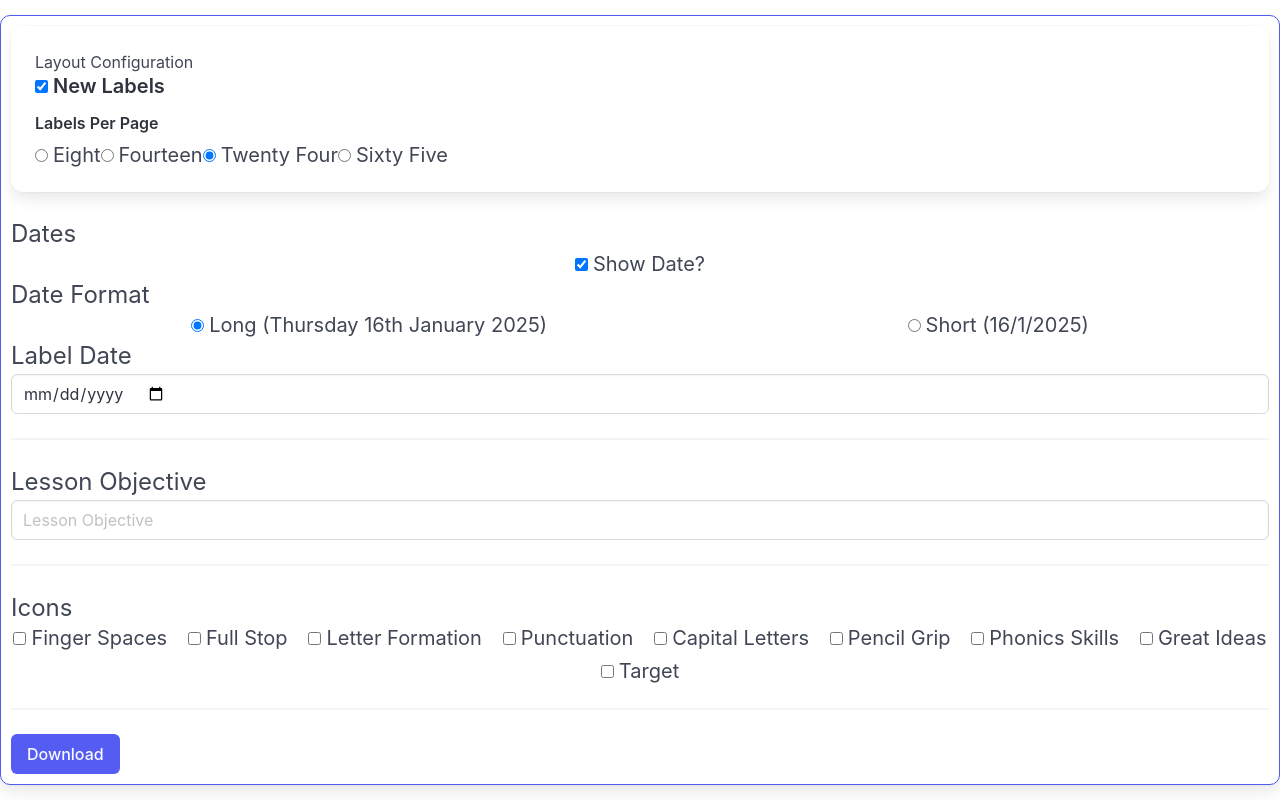
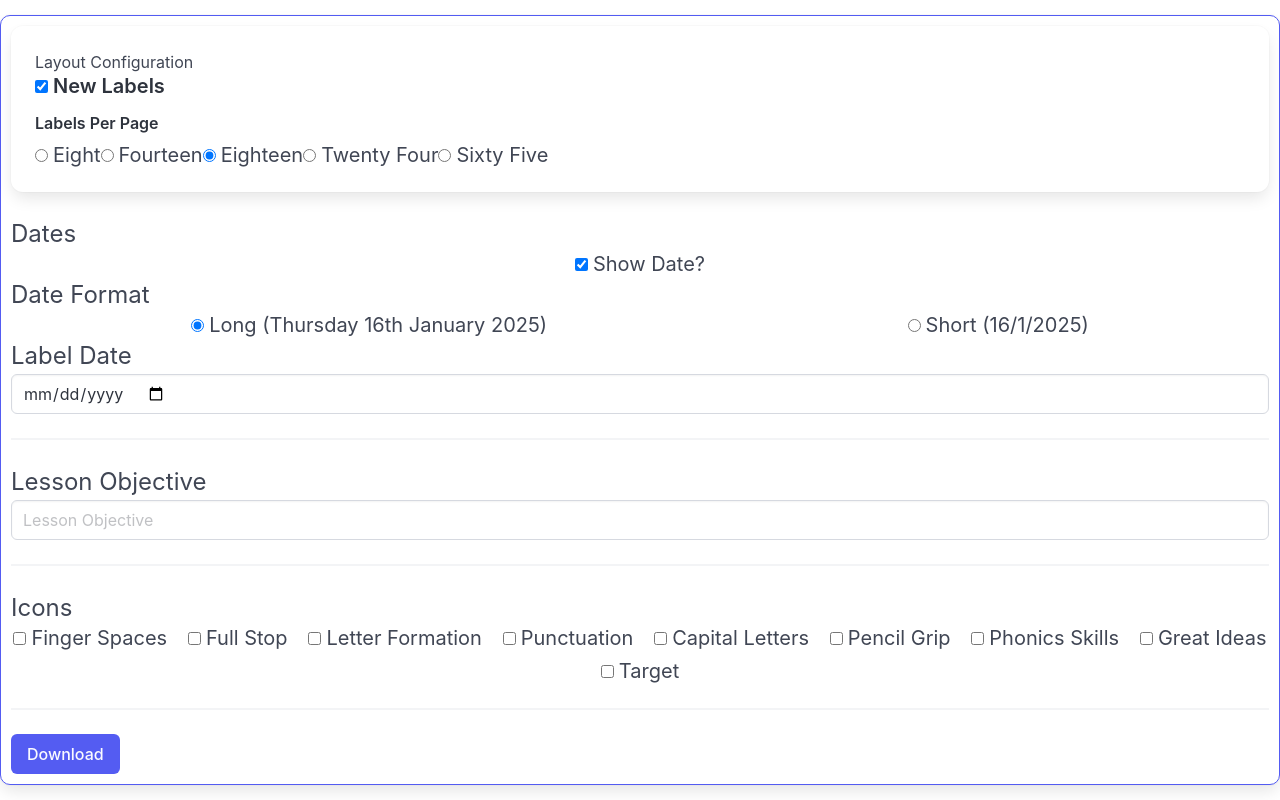
Before and after one commit to cmj91uk/label-designer, a React (Vite) app: page / in a window 1280 px wide. Built offline with nearby package versions, Linux system fonts and the light colour scheme.

Commit message:
Update form.tsx

```diff
--- a/src/form.tsx
+++ b/src/form.tsx
@@ -1,7 +1,7 @@
 import { SubmitHandler, useForm } from 'react-hook-form';
 import { buildPdf } from './pdf-builder';
 import { FingerSpace, Formation, FullStop, Punctuation, GreatIdeas, Capital, PencilGrip, PhonicsSkills, Target } from './icons';
-import { EightPerSheet, ILabelFormat, SixtyFivePerSheet, TwentyFourPerSheet, FourteenPerSheet } from './label';
+import { EightPerSheet, ILabelFormat, SixtyFivePerSheet, TwentyFourPerSheet, FourteenPerSheet, EighteenPerSheet } from './label';
 import { ILabelSpec } from './label-spec';
 import { formatDate } from './dateFormatter';
 
@@ -19,7 +19,7 @@ interface LessonForm {
     capitals: boolean,
     phonicsSkills: boolean,
     target: boolean,
-    labelFormat: 'eight' | 'twentyfour' | 'sixtyfive' | 'fourteen',
+    labelFormat: 'eight' | 'twentyfour' | 'sixtyfive' | 'fourteen' | 'eighteen',
     dateFormat: 'long' | 'short'
 }
 
@@ -38,7 +38,7 @@ export const Form = () => {
     } = useForm<LessonForm>({
         defaultValues: {
             showDate: true,
-            labelFormat: 'twentyfour',
+            labelFormat: 'eighteen',
             dateFormat: 'long',
             useNewLabels: true
         }
@@ -84,19 +84,22 @@ export const Form = () => {
         let format: ILabelFormat = TwentyFourPerSheet;
         switch (data.labelFormat) {
             case 'eight':
-                format = EightPerSheet
-                break;
-            case 'fourteen':
-                format = FourteenPerSheet
-                break;
-            case 'twentyfour':
-                format = TwentyFourPerSheet
-                break;
-            case 'sixtyfive':
-                format = SixtyFivePerSheet
+                format = EightPerSheet;
                 break;
             case 'fourteen':
                 format = FourteenPerSheet;
+                break;
+            case 'twentyfour':
+                format = TwentyFourPerSheet;
+                break;
+            case 'sixtyfive':
+                format = SixtyFivePerSheet;
+                break;
+            case 'fourteen':
+                format = FourteenPerSheet;
+                break;
+            case 'eighteen':
+                format = EighteenPerSheet;
                 break;
         }
 
@@ -135,6 +138,10 @@ export const Form = () => {
                             <label className='radio'>
                                 <input type='radio' value='fourteen' {...register('labelFormat')} />
                                 Fourteen
+                            </label>
+                            <label className='radio'>
+                                <input type='radio' value='eighteen' {...register('labelFormat')} />
+                                Eighteen
                             </label>
                             <label className="radio">
                                 <input type="radio" value="twentyfour" {...register('labelFormat')} />
```
